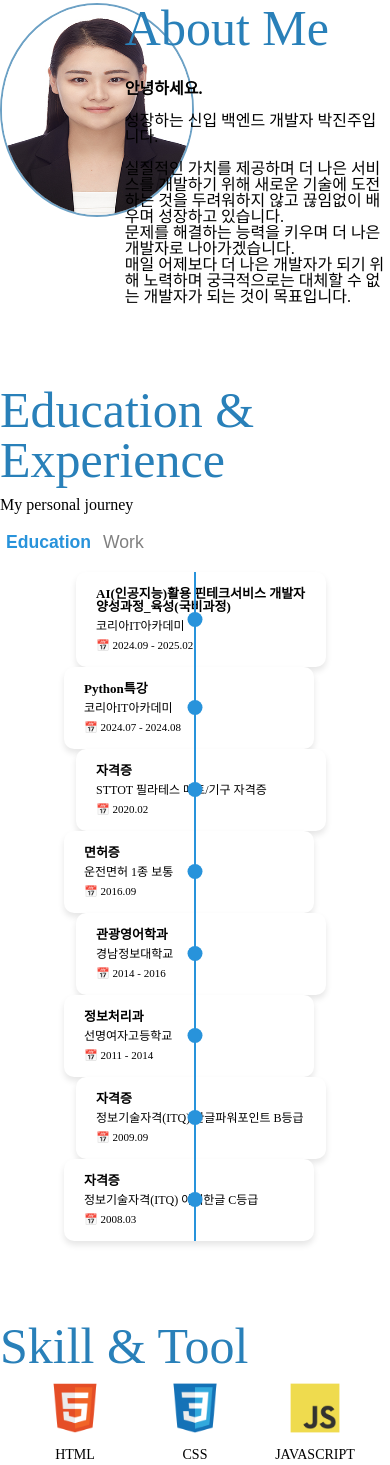
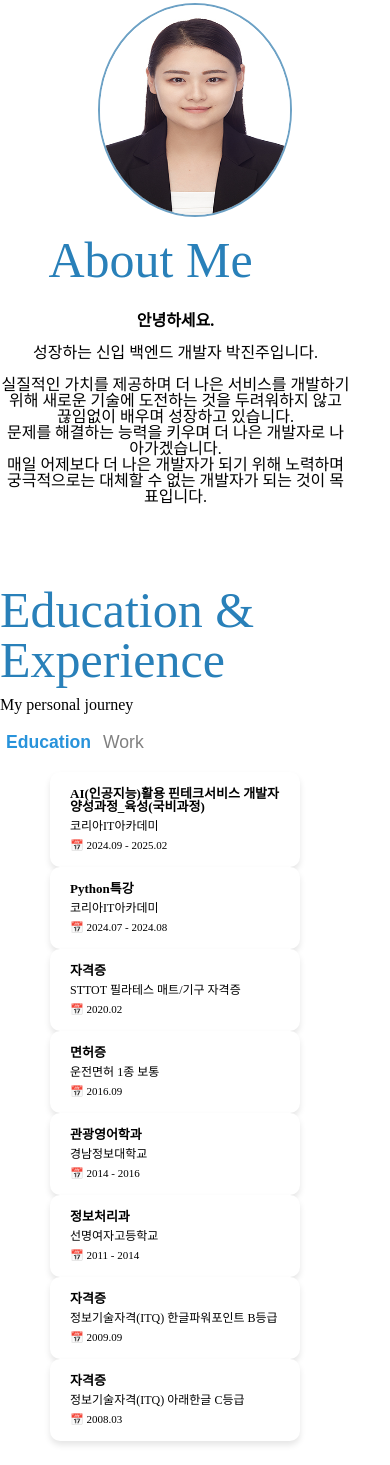
Before and after one commit to JINI-PeachFuzz/portfolio, a plain HTML site: page Portfolio.html in a window 390 px wide. Shown: the part 373-1838 px from the top of the page. Drawn offline with Linux system fonts and the light colour scheme; a web font is replaced by a local one.

Commit message:
최종종

```diff
--- a/about.css
+++ b/about.css
@@ -16,3 +16,20 @@
 .about-me {
     margin-top: 40px;
 }
+
+
+@media screen and (max-width: 912px) {
+  .about-me > .centered {
+    flex-direction: column;
+    text-align: center;
+    gap: 15px;
+  }
+
+  .profile {
+    width: 100%;
+  }
+
+  .about-text {
+    width: 90%;
+  }
+}
--- a/contact.css
+++ b/contact.css
@@ -3,7 +3,7 @@
   text-align: left;
 }
 
-/* CONTACT 내용 배치 */
+/* 컨택택 내용 배치 */
 .contactbox {
   display: flex;
   align-items: center;
@@ -11,7 +11,7 @@
 
 
 .contact-links {
-  flex: 1; /* 두 div를 동일한 크기로 맞춤 */
+  flex: 1; /* div들을 동일한 크기로 맞춤 */
   margin-left: 50px;
 }
 
@@ -42,7 +42,7 @@
   font-weight: bold;
 }
 
-/* 반응형 - 모바일에서 세로 정렬 */
+
 @media screen and (max-width: 768px) {
   .contactbox {
     flex-direction: column;
--- a/education.css
+++ b/education.css
@@ -61,7 +61,7 @@
   transform: translateX(-50%);
 }
 
-/* 원(circle) 스타일 */
+/* 원 스타일 */
 .circle {
   width: 15px;
   height: 15px;
@@ -132,3 +132,47 @@ span {
 h1 {
   font-size: 18px;
 }
+
+
+@media screen and (max-width: 842px) {
+  .timeline-container {
+    width: 100%;
+  }
+
+  /* 선과 원 삭제쓰 */
+  .timeline::before,
+  .circle {
+    display: none;
+  }
+
+  /* 한 줄 정렬로 변경 */
+  .timeline-item {
+    flex-direction: column;
+    align-items: flex-start;
+    width: 90%;
+    text-align: left;
+    margin-left: 30px; /* 왼쪽 정렬 유지 */
+  }
+
+
+  .timeline-item:nth-child(even) {
+    justify-content: flex-start;
+    align-self: flex-start;
+  }
+
+  .content {
+    width: auto;
+    max-width: 400px;
+    margin-left: 20px;
+  }
+}
+
+/* 해당카테고리만 보이게 */
+.timeline {
+  display: none;
+}
+
+.timeline.active {
+  display: flex;
+  flex-direction: column;
+}
--- a/portfolio.css
+++ b/portfolio.css
@@ -69,7 +69,7 @@
   opacity: 0;
   transition: opacity 0.3s ease-in-out;
 
-  /* 추가: 클릭 이벤트 방지 */
+  /* 클릭 이벤트 방지 */
   pointer-events: none;
 }
 
@@ -86,3 +86,23 @@
 .overlay span {
   font-size: 16px;
 }
+
+
+
+@media screen and (max-width: 905px) {
+  .projects-grid {
+    grid-template-columns: 1fr; /* 한 줄 */
+  }
+
+  .overlay {
+    padding: 10px;
+  }
+
+  .overlay h3 {
+    font-size: 16px;
+  }
+
+  .overlay span {
+    font-size: 12px;
+  }
+}
```
